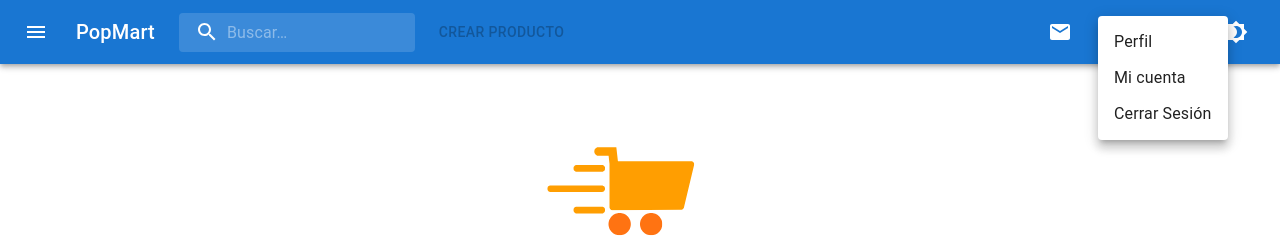
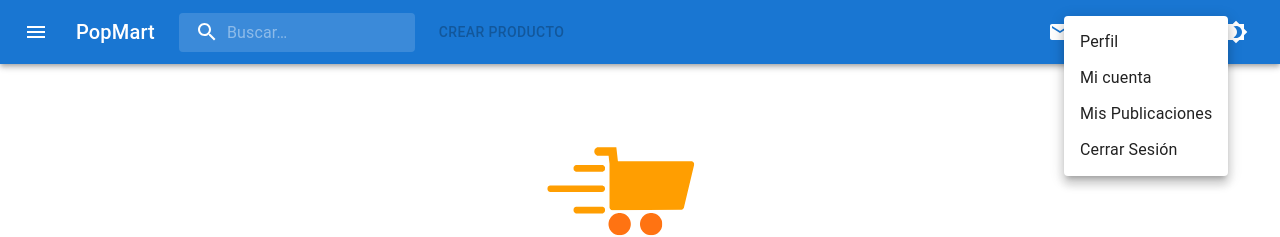
Before and after one commit to No-Country-simulation/c20-21-m-node-react, a React (Vite) app in the folder frontend/: page /home in a window 1280 px wide. Both pictures are taken after a click on the button 1204 px from the left and 32 px from the top of the page. Shown: the top 237 px of the page. Built offline with nearby package versions, Linux system fonts and the light colour scheme; no server answers.

Commit message:
Agregando Mis Publicaciones al navbar, en icono de perfil

```diff
--- a/frontend/src/components/Navbar.jsx
+++ b/frontend/src/components/Navbar.jsx
@@ -1,54 +1,71 @@
-import React, { useState, useEffect, useContext } from 'react';
-import { AppBar, Toolbar, IconButton, Typography, Badge, MenuItem, Menu, Box, InputBase, CssBaseline, Button } from '@mui/material';
-import { createTheme, ThemeProvider, styled, alpha } from '@mui/material/styles';
-import MailIcon from '@mui/icons-material/Mail';
-import NotificationsIcon from '@mui/icons-material/Notifications';
-import ShoppingCartIcon from '@mui/icons-material/ShoppingCart';
-import AccountCircle from '@mui/icons-material/AccountCircle';
-import MenuIcon from '@mui/icons-material/Menu';
-import MoreIcon from '@mui/icons-material/MoreVert';
-import SearchIcon from '@mui/icons-material/Search';
-import Brightness4Icon from '@mui/icons-material/Brightness4';
-import Brightness7Icon from '@mui/icons-material/Brightness7';
-import { useNavigate } from 'react-router-dom';
-import { CartContext } from '../context/CartContext';
+import React, { useState, useEffect, useContext } from "react";
+import {
+  AppBar,
+  Toolbar,
+  IconButton,
+  Typography,
+  Badge,
+  MenuItem,
+  Menu,
+  Box,
+  InputBase,
+  CssBaseline,
+  Button,
+} from "@mui/material";
+import {
+  createTheme,
+  ThemeProvider,
+  styled,
+  alpha,
+} from "@mui/material/styles";
+import MailIcon from "@mui/icons-material/Mail";
+import NotificationsIcon from "@mui/icons-material/Notifications";
+import ShoppingCartIcon from "@mui/icons-material/ShoppingCart";
+import AccountCircle from "@mui/icons-material/AccountCircle";
+import MenuIcon from "@mui/icons-material/Menu";
+import MoreIcon from "@mui/icons-material/MoreVert";
+import SearchIcon from "@mui/icons-material/Search";
+import Brightness4Icon from "@mui/icons-material/Brightness4";
+import Brightness7Icon from "@mui/icons-material/Brightness7";
+import { useNavigate } from "react-router-dom";
+import { CartContext } from "../context/CartContext";
 
-const Search = styled('div')(({ theme }) => ({
-  position: 'relative',
+const Search = styled("div")(({ theme }) => ({
+  position: "relative",
   borderRadius: theme.shape.borderRadius,
   backgroundColor: alpha(theme.palette.common.white, 0.15),
-  '&:hover': {
+  "&:hover": {
     backgroundColor: alpha(theme.palette.common.white, 0.25),
   },
   marginRight: theme.spacing(2),
   marginLeft: 0,
-  width: '100%',
-  [theme.breakpoints.up('sm')]: {
+  width: "100%",
+  [theme.breakpoints.up("sm")]: {
     marginLeft: theme.spacing(3),
-    width: 'auto',
+    width: "auto",
   },
 }));
 
-const SearchIconWrapper = styled('div')(({ theme }) => ({
+const SearchIconWrapper = styled("div")(({ theme }) => ({
   padding: theme.spacing(0, 2),
-  height: '100%',
-  position: 'absolute',
-  pointerEvents: 'none',
-  display: 'flex',
-  alignItems: 'center',
-  justifyContent: 'center',
+  height: "100%",
+  position: "absolute",
+  pointerEvents: "none",
+  display: "flex",
+  alignItems: "center",
+  justifyContent: "center",
 }));
 
 const StyledInputBase = styled(InputBase)(({ theme }) => ({
-  color: 'inherit',
-  '& .MuiInputBase-input': {
+  color: "inherit",
+  "& .MuiInputBase-input": {
     padding: theme.spacing(1, 1, 1, 0),
     // paddingLeft: `calc(1em + ${theme.spacing(4)})`,
     paddingLeft: `calc(1em + ${theme.spacing(4)})`,
-    transition: theme.transitions.create('width'),
-    width: '100%',
-    [theme.breakpoints.up('md')]: {
-      width: '20ch',
+    transition: theme.transitions.create("width"),
+    width: "100%",
+    [theme.breakpoints.up("md")]: {
+      width: "20ch",
     },
   },
 }));
@@ -56,13 +73,16 @@ const StyledInputBase = styled(InputBase)(({ theme }) => ({
 const NavBar = ({ onSearch }) => {
   const [anchorEl, setAnchorEl] = useState(null);
   const [mobileMoreAnchorEl, setMobileMoreAnchorEl] = useState(null);
-  const [searchText, setSearchText] = useState('');
+  const [searchText, setSearchText] = useState("");
   const [darkMode, setDarkMode] = useState(false);
   const { cartItems } = useContext(CartContext);
   const navigate = useNavigate();
   const [isAuthenticated, setIsAuthenticated] = useState(false);
   const [isGuest, setIsGuest] = useState(false);
-  const totalItemsInCart = cartItems.reduce((acc, item) => acc + item.quantity, 0);
+  const totalItemsInCart = cartItems.reduce(
+    (acc, item) => acc + item.quantity,
+    0
+  );
   useEffect(() => {
     const token = localStorage.getItem("token");
     const guest = localStorage.getItem("guest");
@@ -76,11 +96,11 @@ const NavBar = ({ onSearch }) => {
   }, []);
 
   useEffect(() => {
-    const savedTheme = localStorage.getItem('theme');
-      if (savedTheme) {
-        setDarkMode(savedTheme === 'dark');
-      }
-    }, []);
+    const savedTheme = localStorage.getItem("theme");
+    if (savedTheme) {
+      setDarkMode(savedTheme === "dark");
+    }
+  }, []);
 
   const isMenuOpen = Boolean(anchorEl);
   const isMobileMenuOpen = Boolean(mobileMoreAnchorEl);
@@ -107,64 +127,69 @@ const NavBar = ({ onSearch }) => {
   };
 
   const handleSearchSubmit = (event) => {
-    if (event.key === 'Enter') {
+    if (event.key === "Enter") {
       onSearch(searchText);
     }
   };
 
   const theme = createTheme({
     palette: {
-      mode: darkMode ? 'dark' : 'light',
+      mode: darkMode ? "dark" : "light",
     },
   });
 
   const toggleDarkMode = () => {
     setDarkMode(!darkMode);
-    localStorage.setItem('theme', darkMode ? 'light' : 'dark');
+    localStorage.setItem("theme", darkMode ? "light" : "dark");
+  };
+
+  const handleMyPosts = () => {
+    navigate("/post");
   };
 
   const handleLogout = () => {
     localStorage.removeItem("token");
     localStorage.removeItem("guest");
-    navigate('/');
+    navigate("/");
   };
 
-  const menuId = 'primary-search-account-menu';
+  const menuId = "primary-search-account-menu";
   const renderMenu = (
     <Menu
       anchorEl={anchorEl}
       anchorOrigin={{
-        vertical: 'top',
-        horizontal: 'right',
+        vertical: "top",
+        horizontal: "right",
       }}
       id={menuId}
       keepMounted
       transformOrigin={{
-        vertical: 'top',
-        horizontal: 'right',
+        vertical: "top",
+        horizontal: "right",
       }}
       open={isMenuOpen}
       onClose={handleMenuClose}
     >
       <MenuItem onClick={handleMenuClose}>Perfil</MenuItem>
       <MenuItem onClick={handleMenuClose}>Mi cuenta</MenuItem>
+      <MenuItem onClick={handleMyPosts}>Mis Publicaciones</MenuItem>
       <MenuItem onClick={handleLogout}>Cerrar Sesión</MenuItem>
     </Menu>
   );
 
-  const mobileMenuId = 'primary-search-account-menu-mobile';
+  const mobileMenuId = "primary-search-account-menu-mobile";
   const renderMobileMenu = (
     <Menu
       anchorEl={mobileMoreAnchorEl}
       anchorOrigin={{
-        vertical: 'top',
-        horizontal: 'right',
+        vertical: "top",
+        horizontal: "right",
       }}
       id={mobileMenuId}
       keepMounted
       transformOrigin={{
-        vertical: 'top',
-        horizontal: 'right',
+        vertical: "top",
+        horizontal: "right",
       }}
       open={isMobileMenuOpen}
       onClose={handleMobileMenuClose}
@@ -194,7 +219,7 @@ const NavBar = ({ onSearch }) => {
           size="large"
           aria-label="mostrar carrito"
           color="inherit"
-          onClick={() => navigate('/cart')}
+          onClick={() => navigate("/cart")}
         >
           <Badge badgeContent={totalItemsInCart} color="error">
             <ShoppingCartIcon />
@@ -214,6 +239,18 @@ const NavBar = ({ onSearch }) => {
         </IconButton>
         <p>Perfil</p>
       </MenuItem>
+      {isAuthenticated && (
+        <MenuItem onClick={handleMyPosts}>
+          <IconButton
+            size="large"
+            aria-label="Mis Publicaciones"
+            color="inherit"
+          >
+            <AccountCircle />
+          </IconButton>
+          <p>Mis Publicaciones</p>
+        </MenuItem>
+      )}
       <MenuItem onClick={handleLogout}>
         <IconButton size="large" aria-label="Cerrar Sesión" color="inherit">
           <AccountCircle />
@@ -243,8 +280,8 @@ const NavBar = ({ onSearch }) => {
               variant="h6"
               noWrap
               component="div"
-              sx={{ display: { xs: 'none', sm: 'block' }, cursor: 'pointer' }}
-              onClick={() => navigate('/home')}
+              sx={{ display: { xs: "none", sm: "block" }, cursor: "pointer" }}
+              onClick={() => navigate("/home")}
             >
               PopMart
             </Typography>
@@ -255,7 +292,7 @@ const NavBar = ({ onSearch }) => {
               </SearchIconWrapper>
               <StyledInputBase
                 placeholder="Buscar…"
-                inputProps={{ 'aria-label': 'search' }}
+                inputProps={{ "aria-label": "search" }}
                 value={searchText}
                 onChange={handleSearchChange}
                 onKeyDown={handleSearchSubmit}
@@ -263,17 +300,23 @@ const NavBar = ({ onSearch }) => {
             </Search>
 
             {isAuthenticated ? (
-              <Button color="inherit" onClick={() => navigate('/product/create')}>
+              <Button
+                color="inherit"
+                onClick={() => navigate("/product/create")}
+              >
                 Crear Producto
               </Button>
-            ):<Button disabled>
-                Crear Producto
-              </Button>
-            }
+            ) : (
+              <Button disabled>Crear Producto</Button>
+            )}
 
             <Box sx={{ flexGrow: 1 }} />
-            <Box sx={{ display: { xs: 'none', md: 'flex' } }}>
-              <IconButton size="large" aria-label="mostrar mensajes" color="inherit">
+            <Box sx={{ display: { xs: "none", md: "flex" } }}>
+              <IconButton
+                size="large"
+                aria-label="mostrar mensajes"
+                color="inherit"
+              >
                 <Badge badgeContent={0} color="error">
                   <MailIcon />
                 </Badge>
@@ -292,7 +335,7 @@ const NavBar = ({ onSearch }) => {
                 size="large"
                 aria-label="mostrar carrito"
                 color="inherit"
-                onClick={() => navigate('/cart')}
+                onClick={() => navigate("/cart")}
               >
                 <Badge badgeContent={totalItemsInCart} color="error">
                   <ShoppingCartIcon />
@@ -313,7 +356,7 @@ const NavBar = ({ onSearch }) => {
                 {darkMode ? <Brightness7Icon /> : <Brightness4Icon />}
               </IconButton>
             </Box>
-            <Box sx={{ display: { xs: 'flex', md: 'none' } }}>
+            <Box sx={{ display: { xs: "flex", md: "none" } }}>
               <IconButton
                 size="large"
                 aria-label="mostrar más"
```
